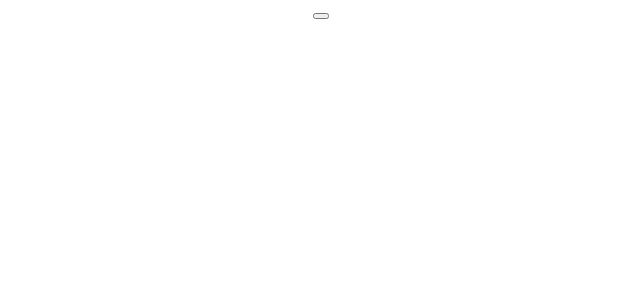
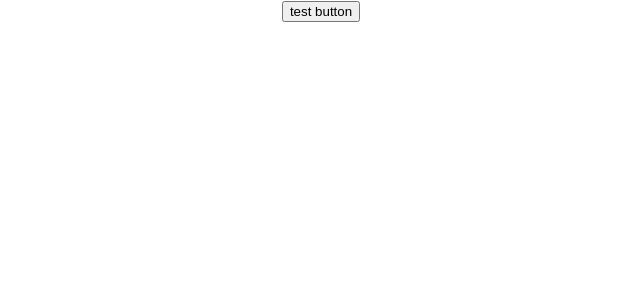
Before and after one commit to DmitriyFilimonov/react-ga-npm-2, a React (Create React App) app: page / in a window 1280 px wide. Shown: the top 300 px of the page, without its empty margins (319-959 px from the left). Built offline with nearby package versions, Linux system fonts and the light colour scheme.

Commit message:
custom event in common object

```diff
--- a/src/App.tsx
+++ b/src/App.tsx
@@ -7,11 +7,11 @@ function App() {
   return (
     <div className="App">
       <WrappedButton
-        action=''
-        category=''
-        label=''
-        onClick={() => { }}
-        title=''
+        action='TEST_ACTION'
+        category='TESTS'
+        label='TESTS'
+        onClick={() => alert('main action')}
+        title='test button'
       />
     </div>
   );
--- /dev/null
+++ b/src/analitics-context/AnaliticsContext.tsx
@@ -0,0 +1,15 @@
+import React, { createContext } from "react";
+import { GAEventType } from "../types/types";
+
+
+export const AnaliticsObject = {
+    customEvent: function ({
+        action,
+        category,
+        label,
+    }: GAEventType) {
+        alert('google')
+        alert('yandex')
+        alert('and more...')
+    },
+}
--- a/src/components/tracker-wrapper/TrackerWrapperForButton.tsx
+++ b/src/components/tracker-wrapper/TrackerWrapperForButton.tsx
@@ -1,26 +1,34 @@
-import React from 'react';
+import React, { useContext } from 'react';
 import { ButtonChildrenProps, GAEventType, TrackerEvent } from '../../types/types';
 
 import ReactGA from 'react-ga';
 import { MyButton } from '../buttons/abstract-button/MyButton';
+import { AnaliticsObject } from '../../analitics-context/AnaliticsContext';
 ReactGA.initialize('UA-000000-01');
 ReactGA.pageview(window.location.pathname + window.location.search);
 
 const TrackerWrapperForButton = (
-    //dataForTrackers: TrackerEvent[],
     Children: React.FC<ButtonChildrenProps>,
 ) => {
 
-    const clickHandlerFromTrackerContext = (dataForTrackers: TrackerEvent[]) => {
-
+    const clickHandlerFromTrackerContext = (dataForTrackers: GAEventType) => {
+        AnaliticsObject.customEvent(dataForTrackers)
     }
-
     return (props: ButtonChildrenProps & GAEventType) => {
         const newProps = {
             ...props,
             onClick: () => {
+                const {
+                    action,
+                    category,
+                    label,
+                } = props;
+                clickHandlerFromTrackerContext({
+                    action,
+                    category,
+                    label,
+                });
                 props.onClick();
-                (() => { })();
             }
         }
         return <Children {...newProps} />
--- a/src/types/types.ts
+++ b/src/types/types.ts
@@ -22,3 +22,8 @@ export interface ButtonChildrenProps {
 }
 export interface ComponentChildrenProps {
 }
+export interface GAEvent {
+    category: string,
+    action: string,
+    label: string
+}
```
Also changed, not shown: src/react-ga-dummy/react-ga-dummy.ts (deleted, +0 -10 lines).
